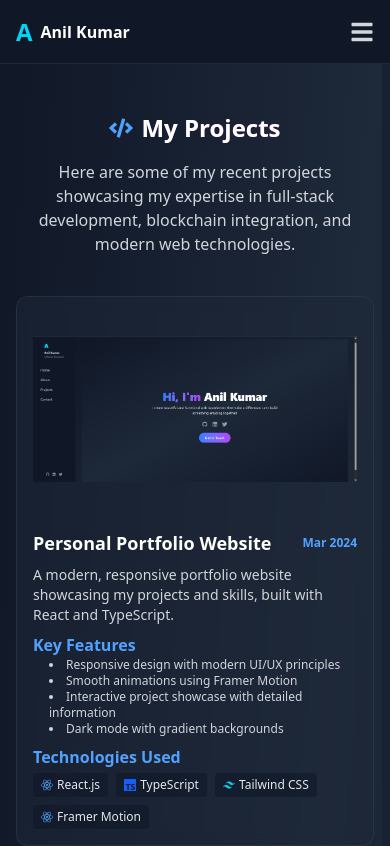
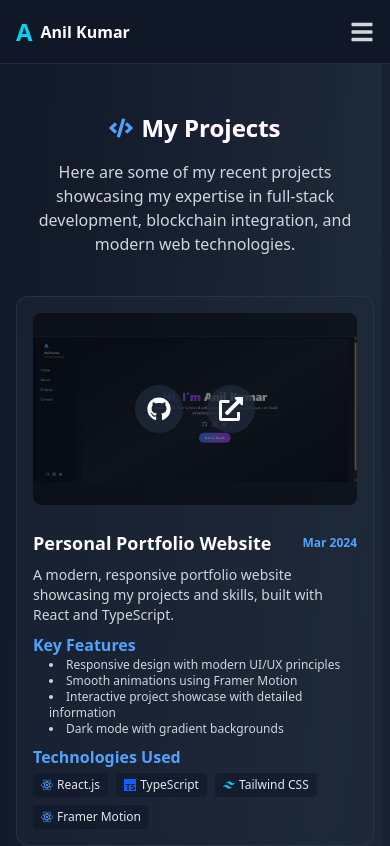
Before and after one commit to Jerry20025/jerryPortfolio, a React (Vite) app in the folder newportfolio/: page /projects in a window 390 px wide. Shown: the top 846 px of the page. Built offline with nearby package versions, Linux system fonts and the light colour scheme.

Commit message:
hover effect on smaller display and protfolio link is updated

```diff
--- a/newportfolio/src/pages/Projects.tsx
+++ b/newportfolio/src/pages/Projects.tsx
@@ -41,8 +41,8 @@
         { name: 'Tailwind CSS', icon: <SiTailwindcss className="text-cyan-400" /> },
         { name: 'Framer Motion', icon: <SiReact className="text-blue-400" /> },
       ],
-      github: 'https://github.com/Jerry20025/newportfolio',
-      live: '',
+      github: 'https://github.com/Jerry20025/jerryPortfolio',
+      live: 'https://jerry-portfolio-psi.vercel.app/',
       features: [
         'Responsive design with modern UI/UX principles',
         'Smooth animations using Framer Motion',
@@ -275,18 +275,20 @@
                     alt={project.title}
                     className="w-full h-48 sm:h-64 object-contain rounded-lg"
                   />
-                  <div className="absolute inset-0 bg-white/10 opacity-0 group-hover:opacity-100 transition-opacity duration-300 rounded-lg flex items-center justify-center space-x-6">
+                  <div className="absolute inset-0 bg-black/50 md:opacity-0 md:group-hover:opacity-100 transition-opacity duration-300 rounded-lg flex items-center justify-center space-x-6">
                     <a
                       href={project.github}
                       target="_blank"
                       rel="noopener noreferrer"
-                      className="text-black hover:text-gray-700 transition-colors bg-white/90 p-2 rounded-full"
+                      className="text-white hover:text-gray-300 transition-colors bg-gray-800/80 p-3 rounded-full"
+                      aria-label="GitHub Repository"
                     >
                       <FaGithub size={24} />
                     </a>
                     <button
                       onClick={() => handleLiveClick(project.live, project.title)}
-                      className="text-black hover:text-gray-700 transition-colors bg-white/90 p-2 rounded-full"
+                      className="text-white hover:text-gray-300 transition-colors bg-gray-800/80 p-3 rounded-full"
+                      aria-label="Live Demo"
                     >
                       <FaExternalLinkAlt size={24} />
                     </button>
```
